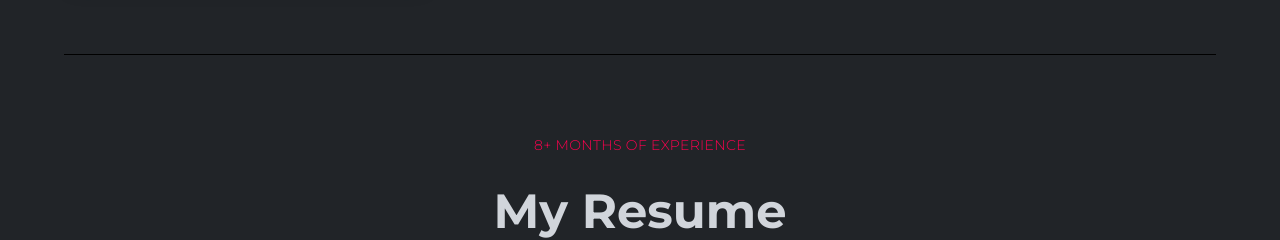
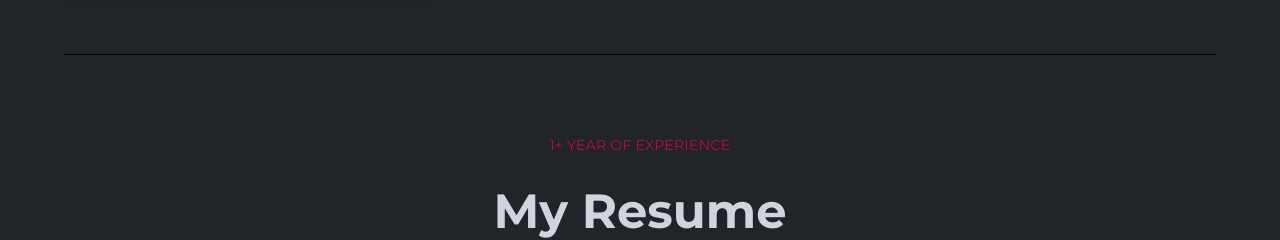
Before and after one commit to armanali0786/ArmanPortfolio, a React (Create React App) app: page / in a window 1280 px wide. Shown: the part 3020-3260 px from the top of the page. Built offline with nearby package versions, Linux system fonts and the light colour scheme.

Commit message:
updated exp section

```diff
--- a/src/components/resume/Resume.js
+++ b/src/components/resume/Resume.js
@@ -13,7 +13,7 @@
   return (
     <section id="resume" className="w-full py-20 border-b-[1px] border-b-black">
       <div className="flex justify-center items-center text-center">
-        <Title title="8+ Months OF EXPERIENCE" des="My Resume" />
+        <Title title="1+ year OF EXPERIENCE" des="My Resume" />
       </div>
       <div>
         <ul className="w-full grid grid-cols-1 md:grid-cols-2 xl:grid-cols-4">
```
